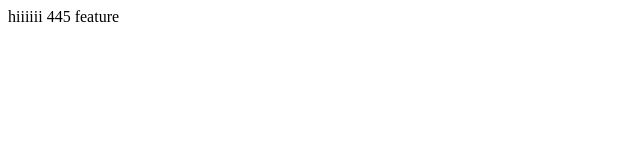
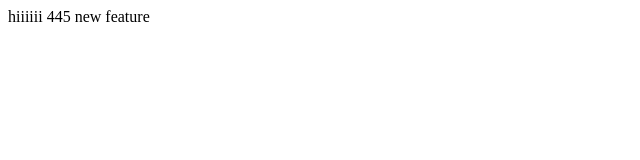
Before and after one commit to anuratta06/example, a plain HTML site: page index.html in a window 1280 px wide. Shown: the full height of the page, 0-640 px from the left. Drawn offline with Linux system fonts and the light colour scheme.

Commit message:
new branch commit

```diff
--- a/index.html
+++ b/index.html
@@ -1,6 +1,6 @@
 <html>
 <body>
 hiiiiii 445
-feature
+new feature
 </body>
 </html>
```
